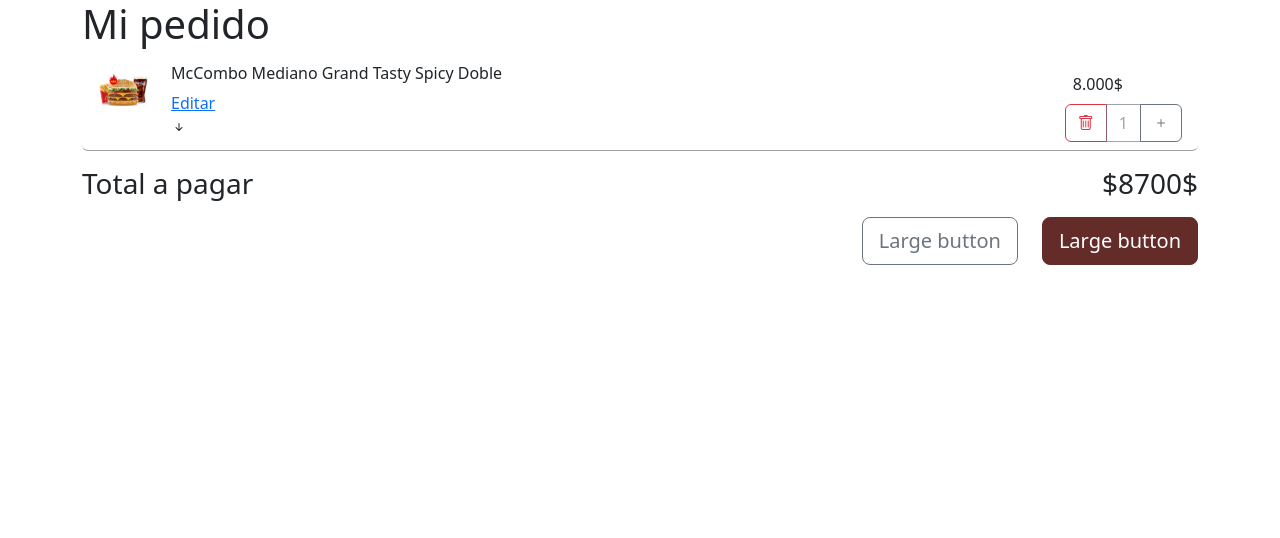
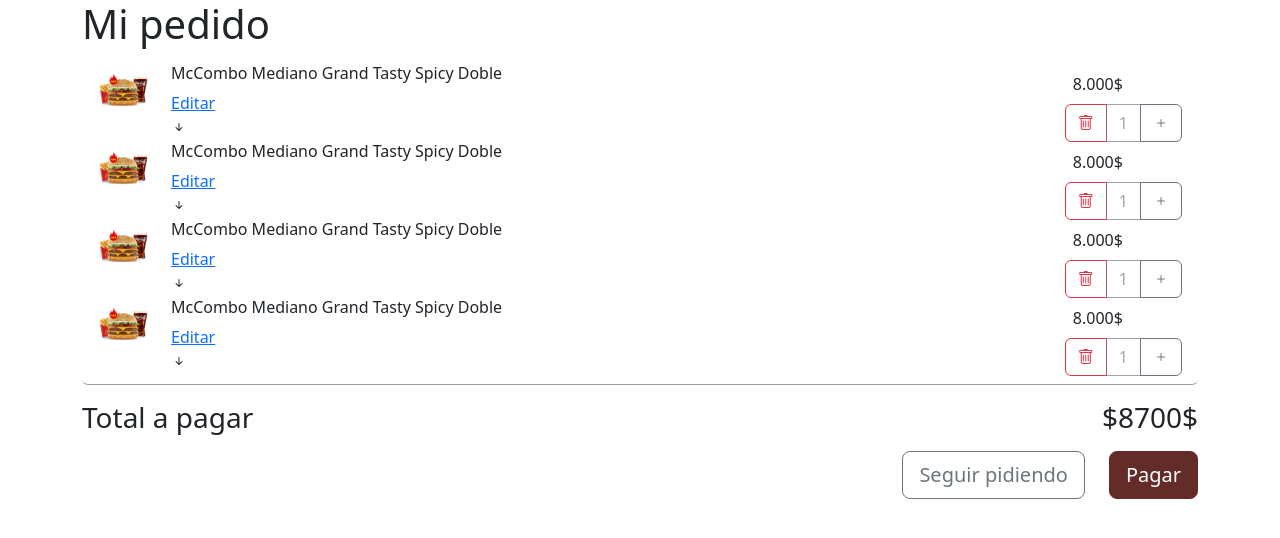
Before and after one commit to SheylaAstorga/RestaurantePF-Frontend, a React (Vite) app: page /pedido in a window 1280 px wide. Shown: the top 538 px of the page. Built offline with nearby package versions, Linux system fonts and the light colour scheme.

Commit message:
se crearon las rutas de pagar y seguir pidiendo, ademas se agregaron otros pedidos

```diff
--- a/src/components/Pedido.jsx
+++ b/src/components/Pedido.jsx
@@ -2,6 +2,7 @@ import ListGroup from "react-bootstrap/ListGroup";
 import "../style/pedido.css";
 import PedidosIndividuales from "./PedidosIndividuales";
 import Button from "react-bootstrap/Button";
+import { Link } from 'react-router-dom';
 
 const Pedido = () => {
   return (
@@ -9,8 +10,10 @@ const Pedido = () => {
       <h1>Mi pedido</h1>
       <ListGroup className="border-bottom-list">
         <ListGroup.Item>
-          {" "}
-          <PedidosIndividuales></PedidosIndividuales>{" "}
+          <PedidosIndividuales></PedidosIndividuales>
+          <PedidosIndividuales></PedidosIndividuales>
+          <PedidosIndividuales></PedidosIndividuales>
+          <PedidosIndividuales></PedidosIndividuales>
         </ListGroup.Item>
       </ListGroup>
       <article className="d-flex justify-content-between pt-3">
@@ -18,11 +21,13 @@ const Pedido = () => {
         <h3>$8700$</h3>
       </article>
       <article className="d-flex justify-content-end mt-2">
+        <Link to={'/'}>
         <Button variant="outline-secondary" size="lg" className="mx-4">
-          Large button
+          Seguir pidiendo
         </Button>
+        </Link>
         <Button type="submit" size="lg" className="btn_pagar">
-          Large button
+          Pagar
         </Button>
       </article>
     </section>
```
